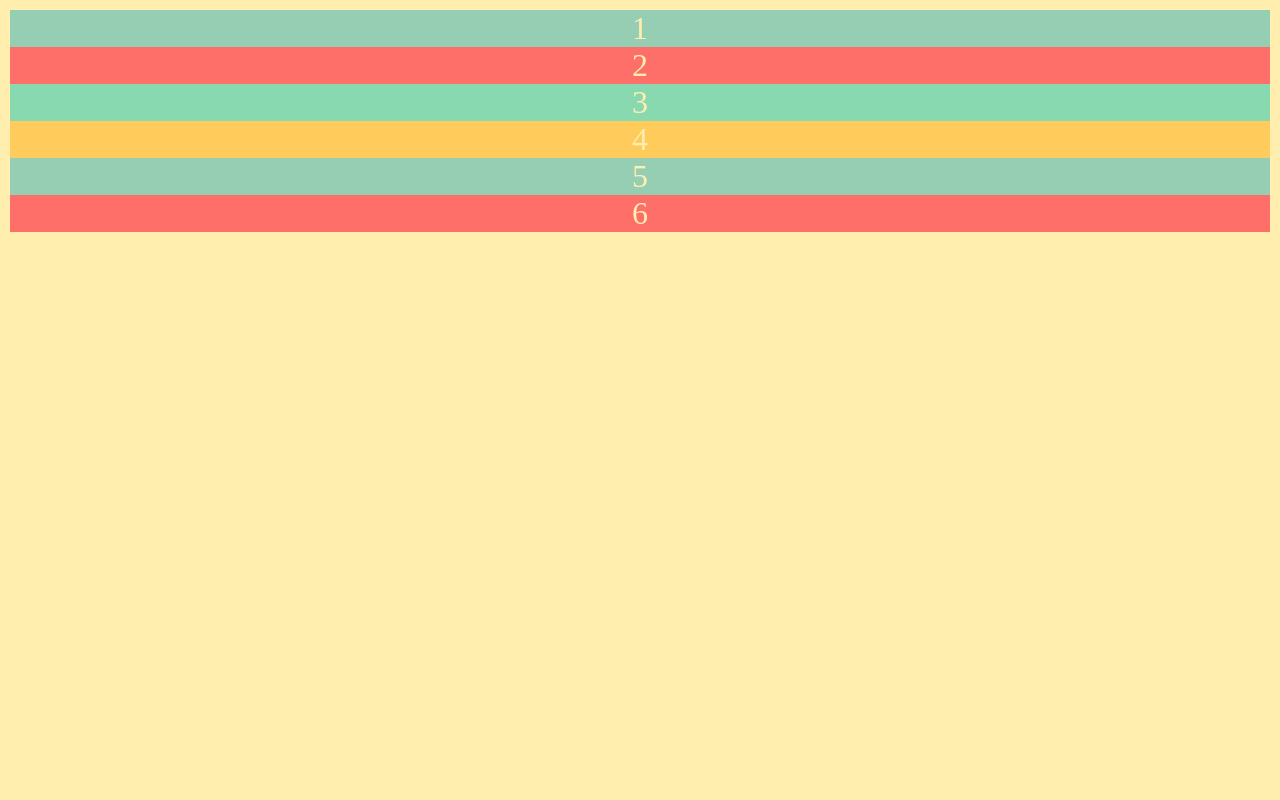
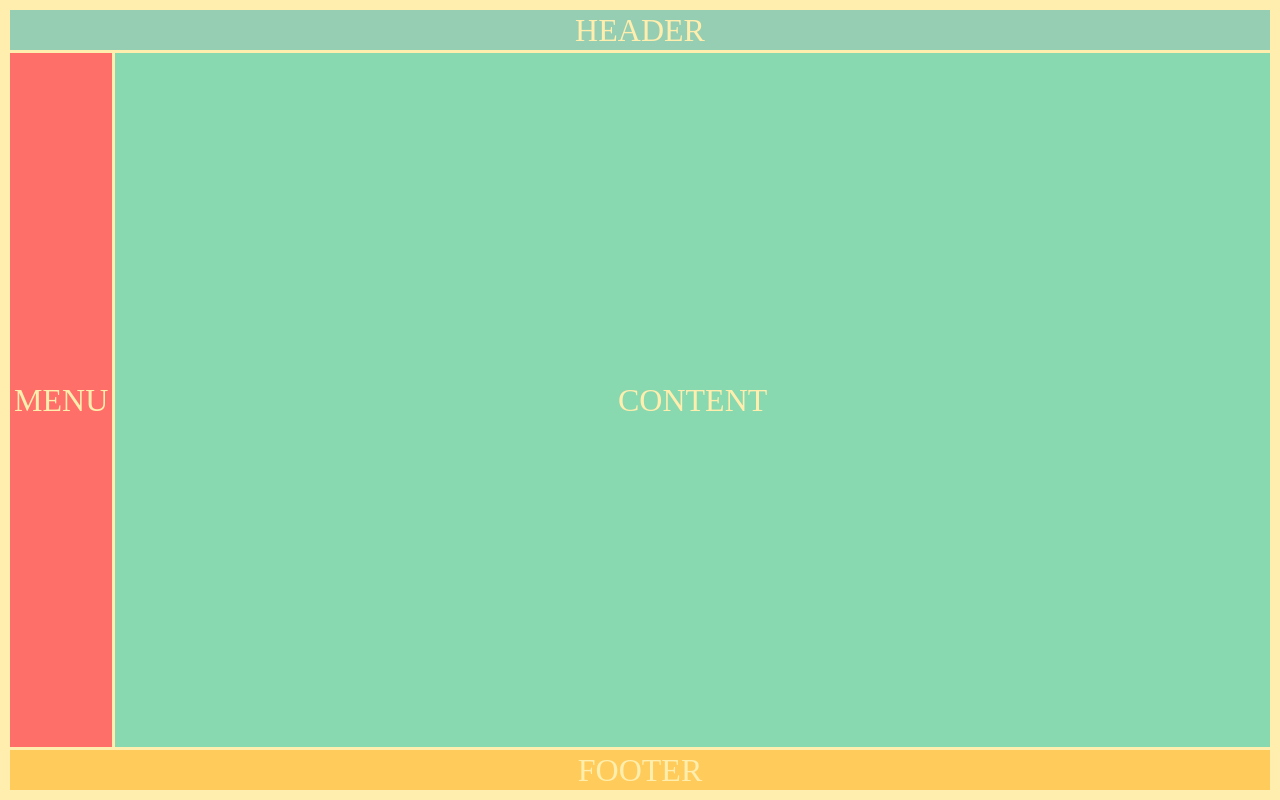
Before and after one commit to ekas/CSS3-30days-of-code, a plain HTML site: page Learn Grid Layout/index.html in a window 1280 px wide. Drawn offline with Linux system fonts and the light colour scheme.

Commit message:
layout of a web page

```diff
--- a/Learn Grid Layout/css/basic.css
+++ b/Learn Grid Layout/css/basic.css
@@ -8,7 +8,10 @@
 
 head,body {
     background-color: #ffeead;
-    margin: 10px;
+    margin: 0;
+    padding: 10px;
+    height: 100vh;
+    box-sizing: border-box;
 }
 
 .container > div:nth-child(1n) {
--- /dev/null
+++ b/Learn Grid Layout/css/index.css
@@ -0,0 +1,23 @@
+.container {
+    height: 100%;
+    display: grid;
+    grid-template-columns: repeat(12,1fr);
+    grid-template-rows: 40px auto 40px;
+    grid-gap: 3px;
+}
+
+.header {
+    grid-column: 1 / -1;
+}
+
+.menu {}
+
+.content {
+    grid-column: 2 / -1;
+}
+
+.footer {
+    /*grid-column: 1 / 3;
+    grid-column: 1 / span 2;*/
+    grid-column: 1 / -1;
+}
--- a/Learn Grid Layout/index.html
+++ b/Learn Grid Layout/index.html
@@ -6,20 +6,14 @@
     <meta http-equiv="X-UA-Compatible" content="ie=edge">
     <title>Document</title>
     <link rel="stylesheet" href="css/basic.css">
-    <style>
-        .container {
-            display: grid;
-        }
-    </style>
+    <link rel="stylesheet" href="css/index.css">
 </head>
 <body>
     <div class="container">
-        <div>1</div>
-        <div>2</div>
-        <div>3</div>
-        <div>4</div>
-        <div>5</div>
-        <div>6</div>
+        <div class="header">HEADER</div>
+        <div class="menu">MENU</div>
+        <div class="content">CONTENT</div>
+        <div class="footer">FOOTER</div>
     </div>
 </body>
 </html>
```
